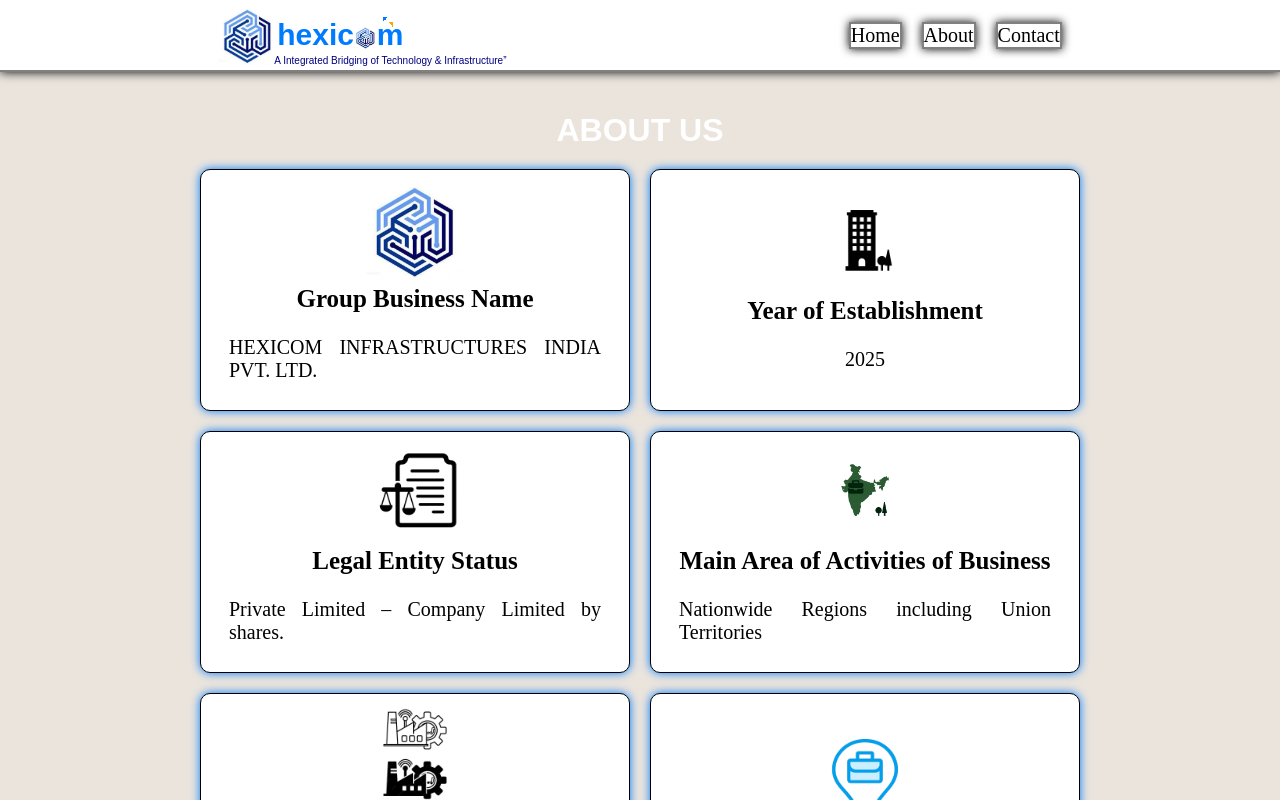
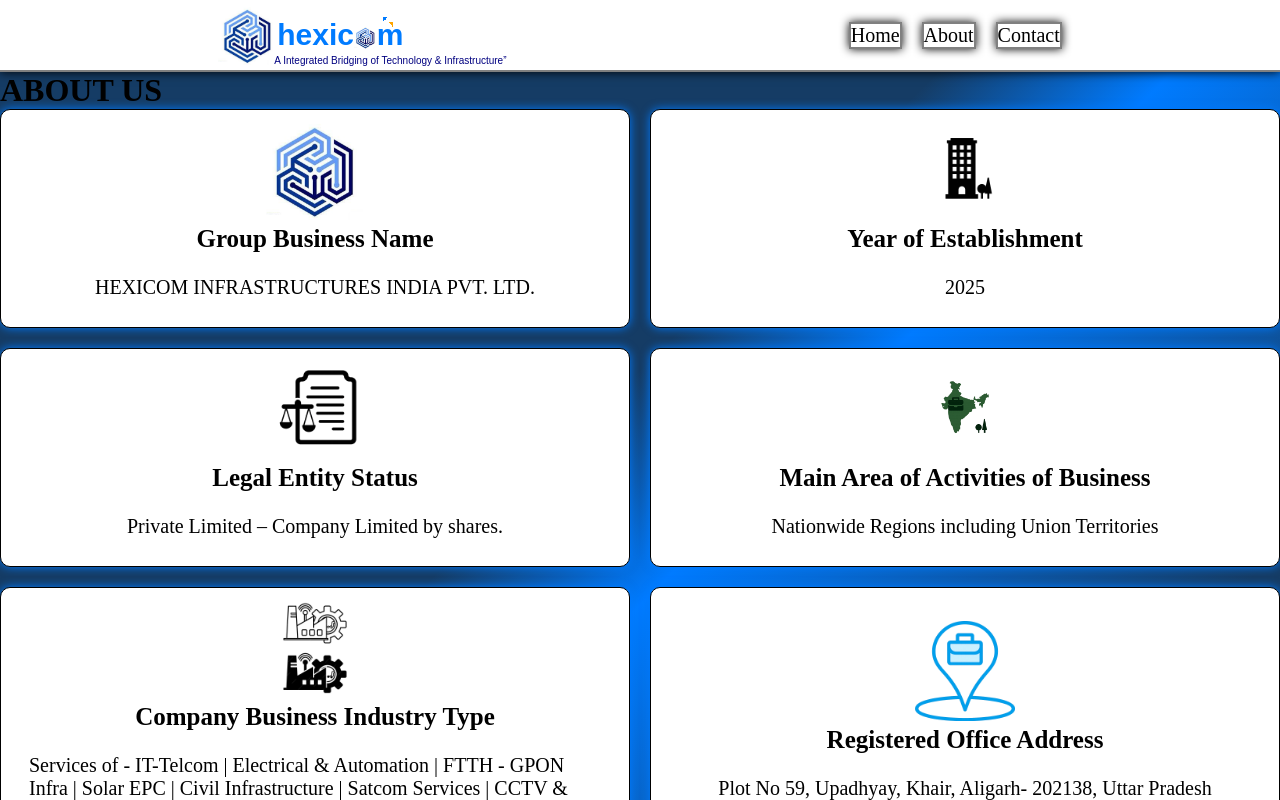
Before and after one commit to yashsharma6391/Hexicom, a React (Vite) app in the folder Hexicom/: page /about in a window 1280 px wide. Shown: the top 800 px of the page. Built offline with nearby package versions, Linux system fonts and the light colour scheme.

Commit message:
Update About.jsx

```diff
--- a/Hexicom/src/Pages/About.jsx
+++ b/Hexicom/src/Pages/About.jsx
@@ -17,8 +17,8 @@
   return (
     <div className="About">
       <Sidebar sidebar={sidebar} />
-      <div className="AboutCompany" data-aos="fade-up">
-        <h1>ABOUT US</h1>
+      <div className="aboutcompany" data-aos="fade-up">
+        <h1 className="aboutcompanyheading">ABOUT US</h1>
 
         <div className="profile_grid">
           {AboutData.map((item, ind) => (
```
